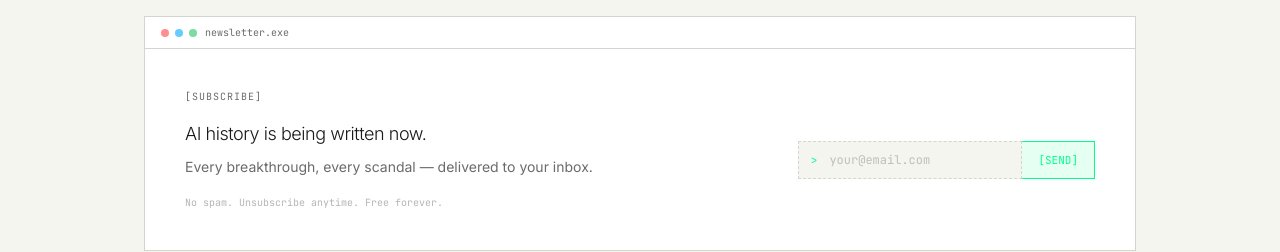
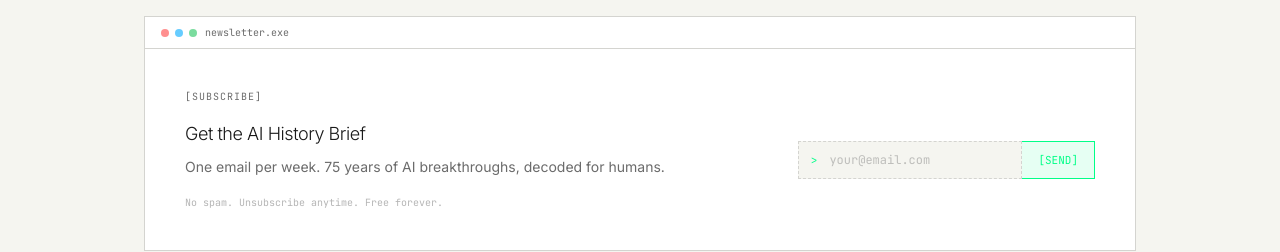
Before and after one commit to antropos17/theaimuseum, a Next.js app: page / in a window 1280 px wide. Shown: the part 3800-4052 px from the top of the page. Built offline with nearby package versions, Linux system fonts and the light colour scheme.

Commit message:
feat: update newsletter section heading and description text

```diff
--- a/components/landing/newsletter-section.tsx
+++ b/components/landing/newsletter-section.tsx
@@ -44,10 +44,10 @@ export function NewsletterSection() {
           <div className="mt-4 flex flex-col gap-6 sm:flex-row sm:items-end sm:justify-between">
             <div>
               <h3 className="text-lg font-light tracking-tight text-foreground">
-                AI history is being written now.
+                Get the AI History Brief
               </h3>
               <p className="mt-2 text-[14px] leading-relaxed text-muted-foreground">
-                Every breakthrough, every scandal &mdash; delivered to your inbox.
+                One email per week. 75 years of AI breakthroughs, decoded for humans.
               </p>
             </div>
 
```
